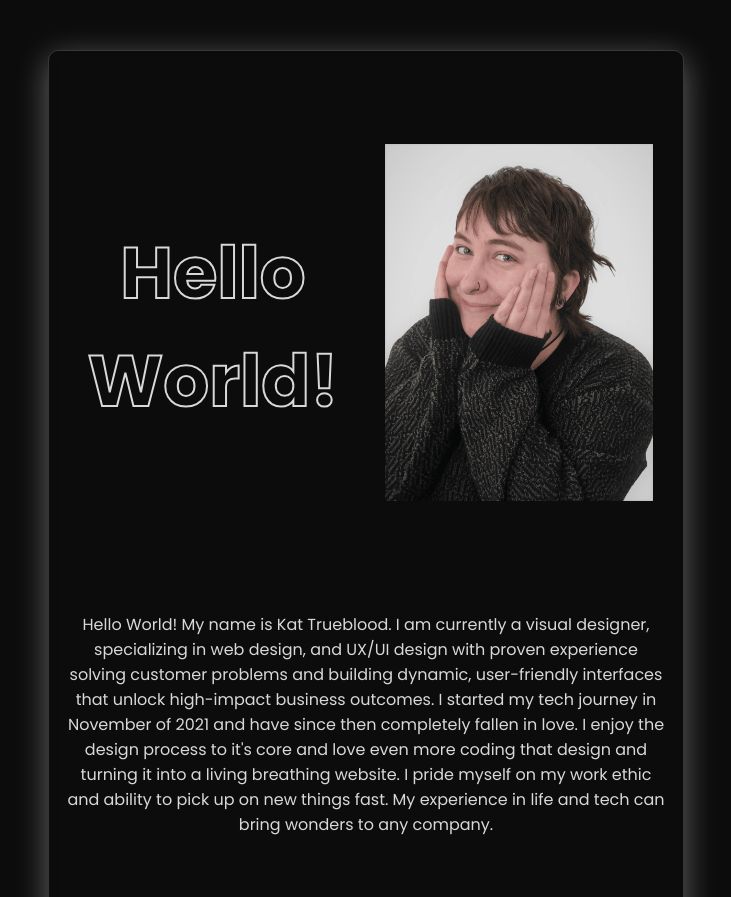
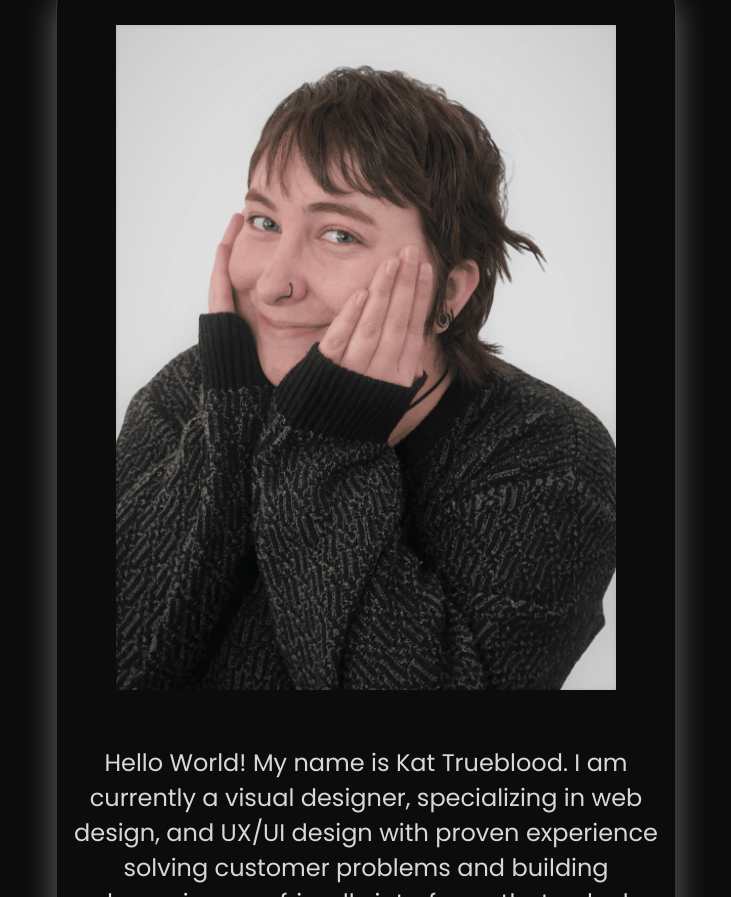
Before and after one commit to ohephori/portfolio-final, a plain HTML site: page aboutpage/about.html in a window 1280 px wide. Shown: the part 763-1660 px from the top of the page, without its empty margins (274-1005 px from the left). Drawn offline with Linux system fonts and the light colour scheme; files whose address does not match are found by name.

Commit message:
added certificate, altered about and training page.

```diff
--- a/aboutpage/about.html
+++ b/aboutpage/about.html
@@ -43,7 +43,7 @@
             <div class="sidebar1"></div>
 
             <div id="aboutbox">
-                <div id="hello"><h2>Hello World!</h2></div>
+
             <div id="about2">
                 <p>Hello World! My name is Kat Trueblood. I am currently a visual designer, specializing in web design, and UX/UI design with proven experience solving customer problems and building dynamic, user-friendly interfaces that unlock high-impact business outcomes.
                     I started my tech journey in November of 2021 and have since then
@@ -52,10 +52,14 @@
                     website. I pride myself on my work ethic
                     and ability to pick up on new things fast. My experience in life and
                     tech can bring wonders to any company.</p>
+
             </div>
+            <img src="../img/certificate.PNG"style="width: 100%;
+                    max-width: 1000px;
+                    height: auto;" alt="">
             <div id="about3">
                 <img src="../img/meeeee.PNG" style=" width: 100%;
-                max-width: 900px;
+                max-width: 500px;
                 height: auto;"alt="me sit">
             </div>
             </div>
--- a/aboutpage/main.scss
+++ b/aboutpage/main.scss
@@ -194,13 +194,13 @@ nav :checked ~ .icon-burger .line:nth-child(2) {
   display: grid;
   height: auto;
   grid-template-columns:  .5fr 1fr .5fr;
-  grid-template-rows: .1fr 1fr 1fr .1fr;
+  grid-template-rows: .1fr 1fr .1fr;
   grid-template-areas:
   ". . ."
   "sidebar1 aboutbox sidebar2"
   "sidebar1 spaceart sidebar2"
   "footer footer footer";
-  grid-gap: .25em;
+  grid-gap: 1.25em;
   margin: auto;
   font-family:'Poppins', sans-serif;
 
@@ -297,12 +297,11 @@ nav :checked ~ .icon-burger .line:nth-child(2) {
 #aboutbox{
   display: grid;
   height: auto;
-  grid-template-columns:  1fr 1fr ;
-  grid-template-rows: 1fr 1fr .1fr .1fr .1fr;
+  grid-template-columns: 1fr ;
+  grid-template-rows: .1fr .1fr;
   grid-template-areas:
-  "hello about3"
-  "hello about3"
-  "about2 about2";
+  "about3"
+  "about2";
   grid-gap: 0.5em;
   margin: auto;
   font-family:'Poppins', sans-serif;
@@ -310,7 +309,7 @@ nav :checked ~ .icon-burger .line:nth-child(2) {
   #hello{
     margin: auto;
     grid-area: hello;
-    font-size: 3em;
+    font-size: 5em;
     text-align: center;
     -webkit-text-fill-color: transparent;
     -webkit-text-stroke-width: 2px;
@@ -319,7 +318,7 @@ nav :checked ~ .icon-burger .line:nth-child(2) {
   }
 
   #about2{
-    font-size: 1em;
+    font-size: 1.5em;
     margin: auto;
     grid-area: about2;
     text-align: center;
@@ -403,9 +402,9 @@ nav :checked ~ .icon-burger .line:nth-child(2) {
       display: grid;
       height: auto;
       grid-template-columns:  1fr;
-      grid-template-rows: 1fr 1fr 1fr;
+      grid-template-rows: 1fr 1fr;
       grid-template-areas:
-      "hello"
+
       "about3"
       "about2";
       grid-gap: 0.5em;
```
Also changed, not shown: training-page/training.html (+3 -0 lines), aboutpage/main.css, img/certificate.PNG (added), 1 other file.
